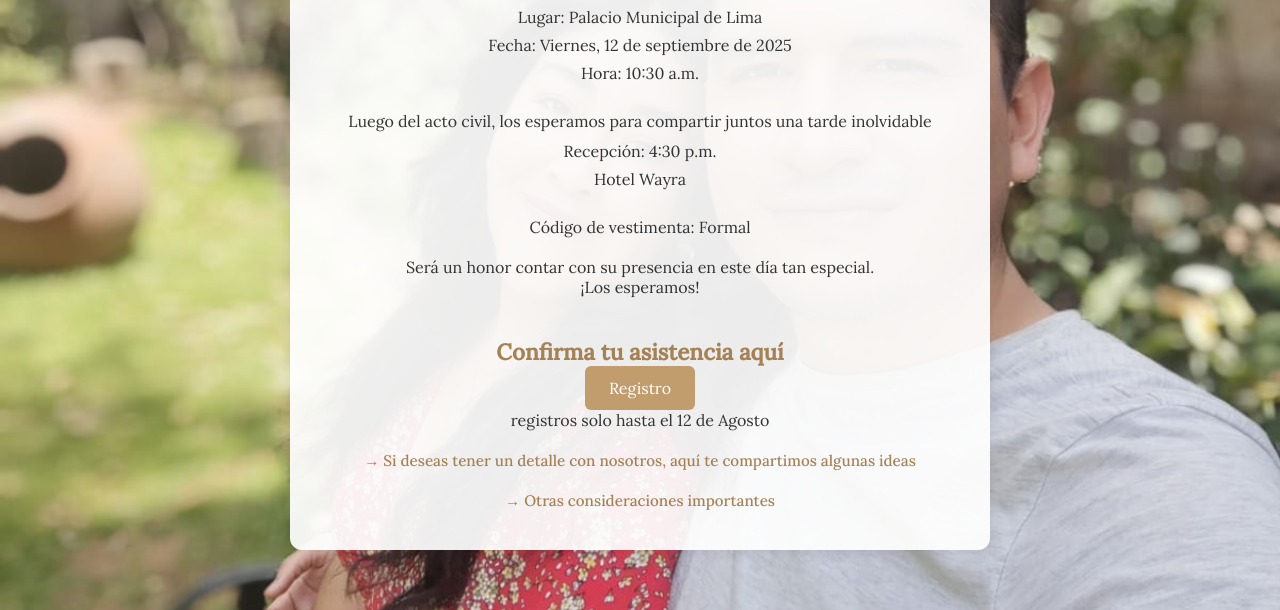
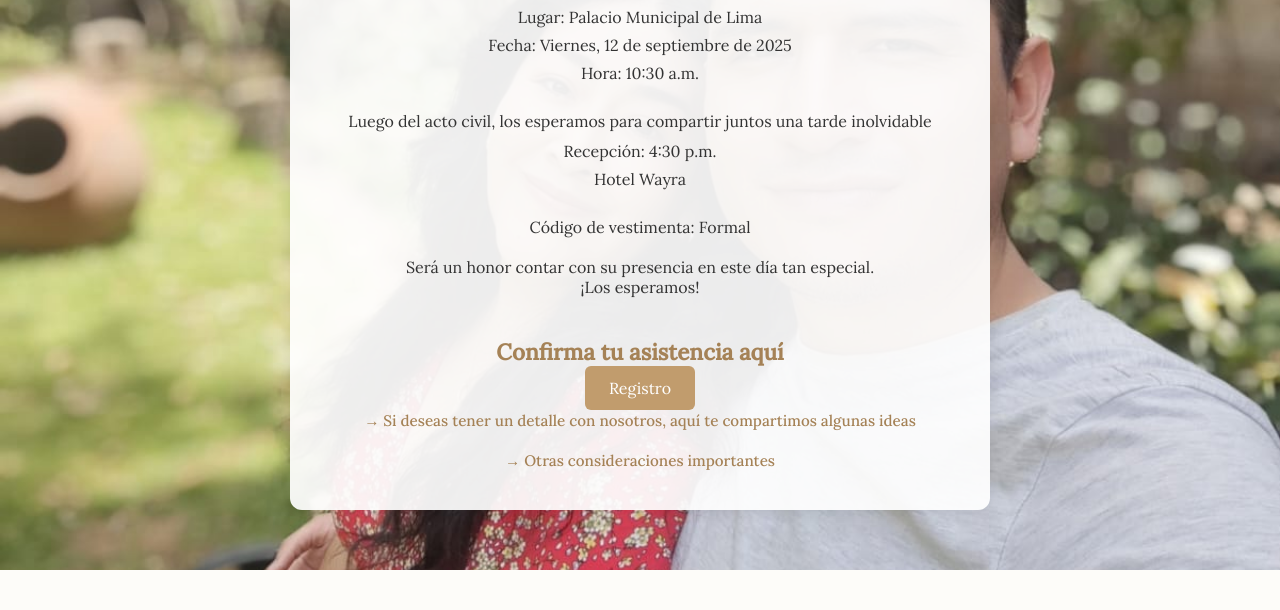
Before and after one commit to orlandosyv/heirat-web, a plain HTML site: page index.html in a window 1280 px wide. Shown: the part 1122-1732 px from the top of the page. After the commit the page ends 1692 px from the top, so only its background shows below. Drawn offline with nearby package versions, Linux system fonts and the light colour scheme.

Commit message:
oy - fix

```diff
--- a/index.html
+++ b/index.html
@@ -346,7 +346,7 @@
                 <a href="confirmacion.html">
                     <button>Registro</button>
                 </a>
-            <p>registros solo hasta el 12 de Agosto</p>
+            <!-- <p>registros solo hasta el 12 de Agosto</p> -->
             <br>
 
             <p>
```
